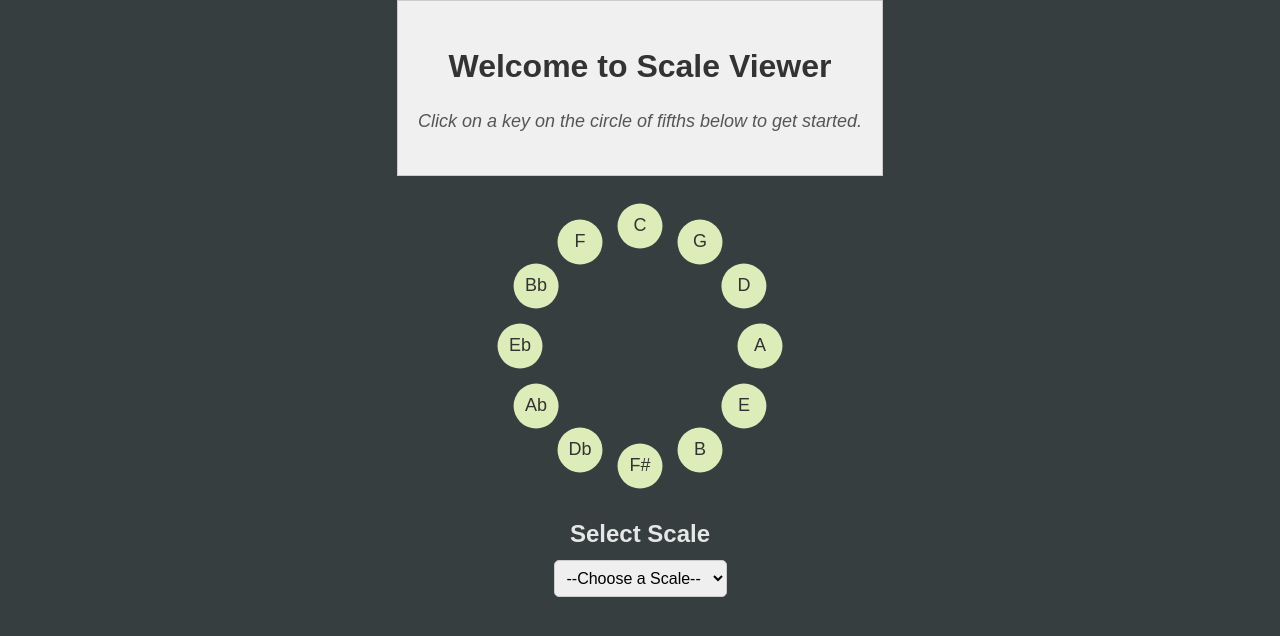
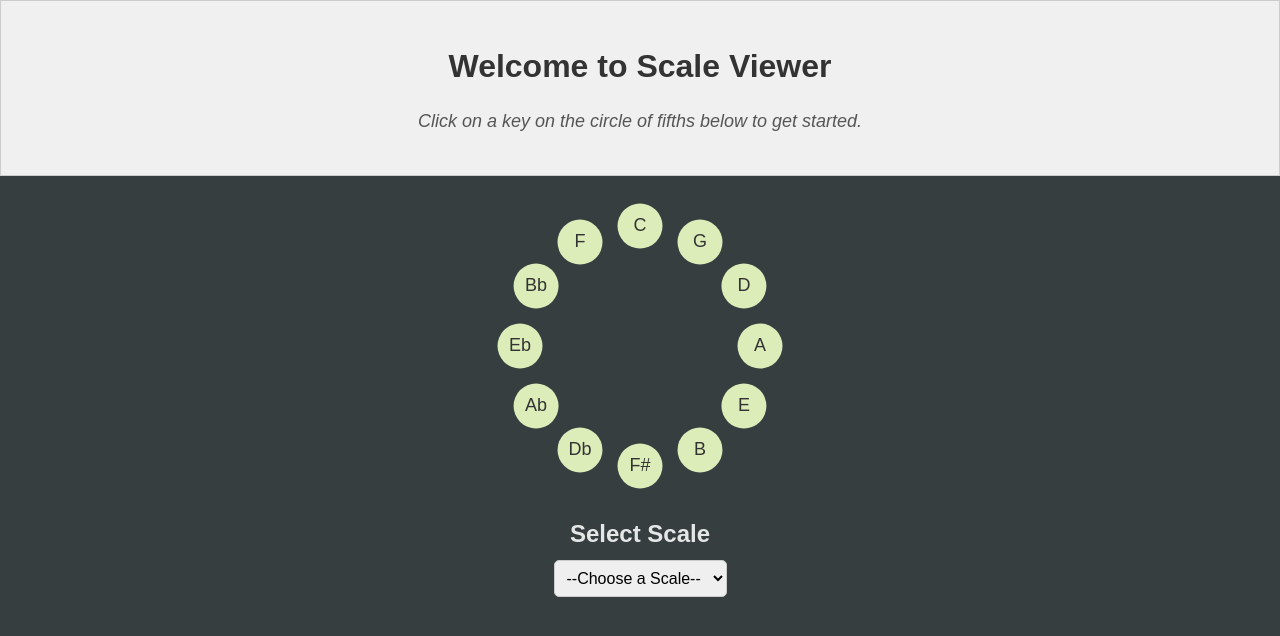
Before and after one commit to ajSeadler/scale-viewer, a React (Vite) app: page / in a window 1280 px wide. Shown: the top 636 px of the page. Built offline with nearby package versions, Linux system fonts and the light colour scheme.

Commit message:
fix header stlying

```diff
--- a/src/App.jsx
+++ b/src/App.jsx
@@ -12,8 +12,10 @@ const App = () => {
   const [selectedScale, setSelectedScale] = useState('');
 
   return (
+    <>
+    <WelcomeComponent />
     <div className="app-container">
-       <WelcomeComponent />
+
       {/* <Header /> */}
       <div className="main-content">
 
@@ -22,6 +24,7 @@ const App = () => {
         <ScaleDisplay selectedKey={selectedKey} selectedScale={selectedScale} />
       </div>
     </div>
+    </>
   );
 };
 
--- a/src/styles/ScaleDisplay.css
+++ b/src/styles/ScaleDisplay.css
@@ -1,6 +1,6 @@
 .scale-display {
   max-width: 100vw;
-  width: 70vw;
+  width: 20vw;
   margin: 20px auto;
   padding: 20px;
   background: #fff;
@@ -49,6 +49,7 @@
 @media (max-width: 768px) {
   .scale-display {
     padding: 15px;
+    width: 80vw;
   }
 
   .scale-display h2 {
--- a/src/styles/WelcomeComponent.css
+++ b/src/styles/WelcomeComponent.css
@@ -1,8 +1,6 @@
-/* src/styles/WelcomeComponent.css */
-
 .welcome-container {
-  max-width: 90%;
-  margin: 0px auto;
+  width: auto;
+  margin: auto;
   padding: 20px;
   background: #f0f0f0;
   border: 1px solid #ccc;
```
